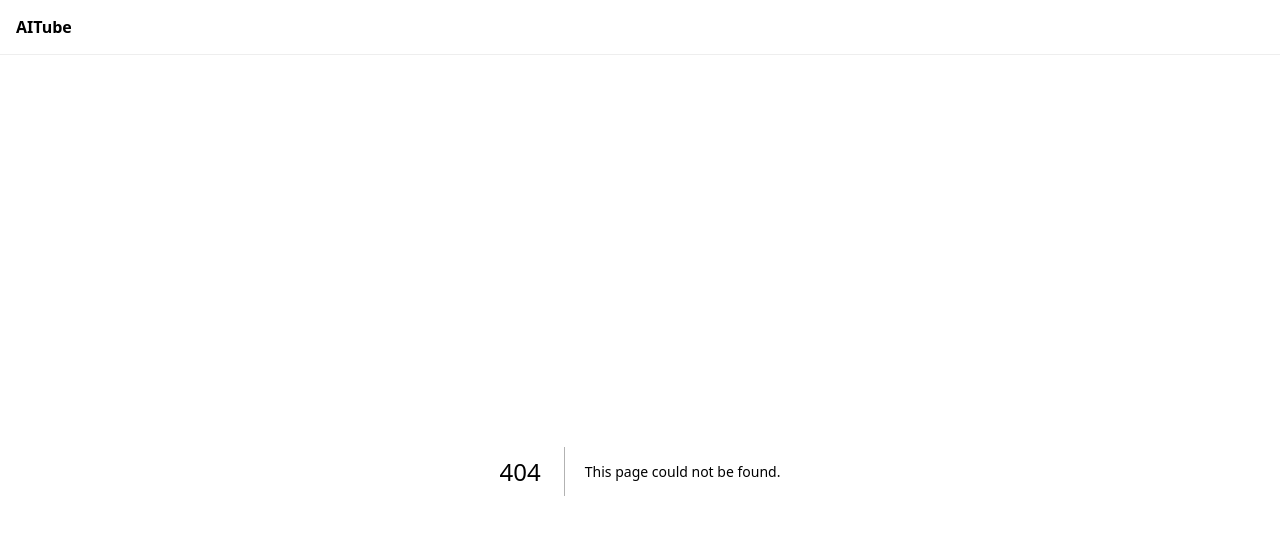
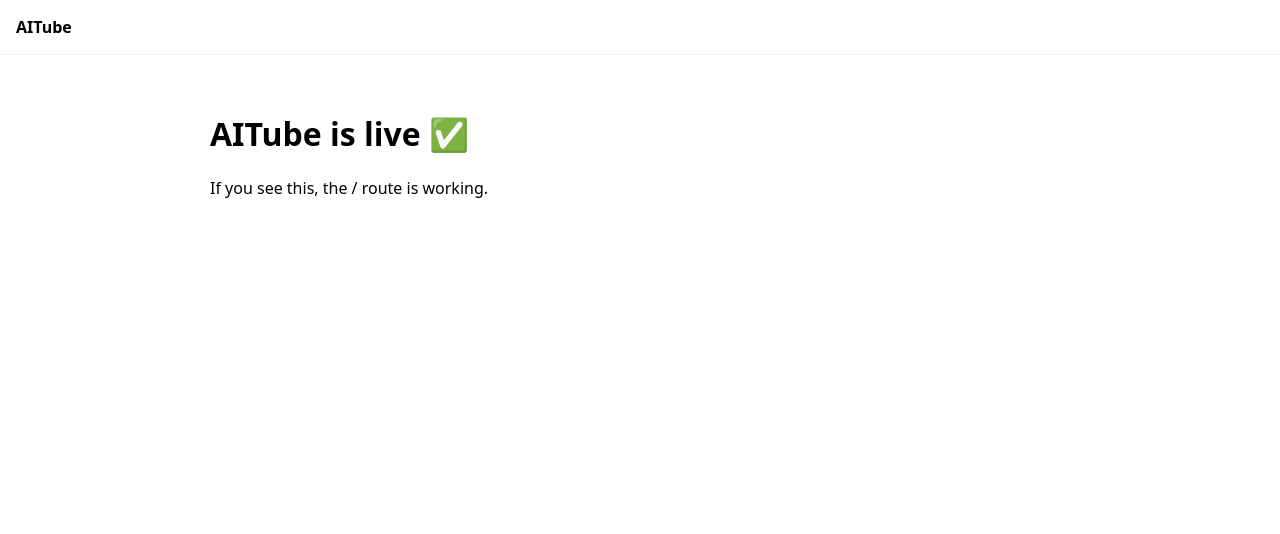
Before and after one commit to ericllee/AI-TUBE, a Next.js app: page / in a window 1280 px wide. Before the commit this address had no page. Shown: the top 534 px of the page. Built offline with nearby package versions, Linux system fonts and the light colour scheme.

Commit message:
add homepage route

```diff
--- /dev/null
+++ b/src/app/page.js
@@ -0,0 +1,8 @@
+export default function Home() {
+  return (
+    <div style={{ padding: 20, fontFamily: "system-ui" }}>
+      <h1>AITube is live ✅</h1>
+      <p>If you see this, the / route is working.</p>
+    </div>
+  );
+}
```
